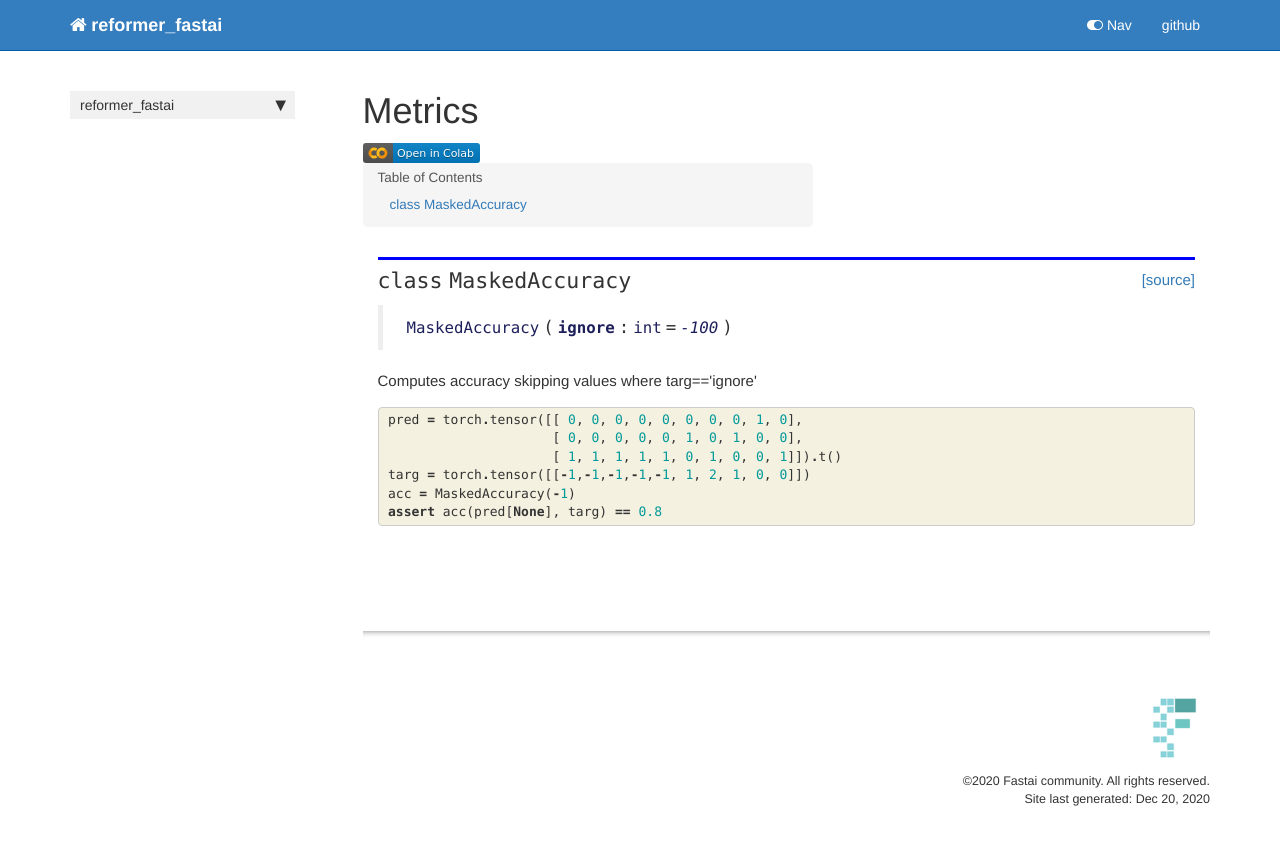
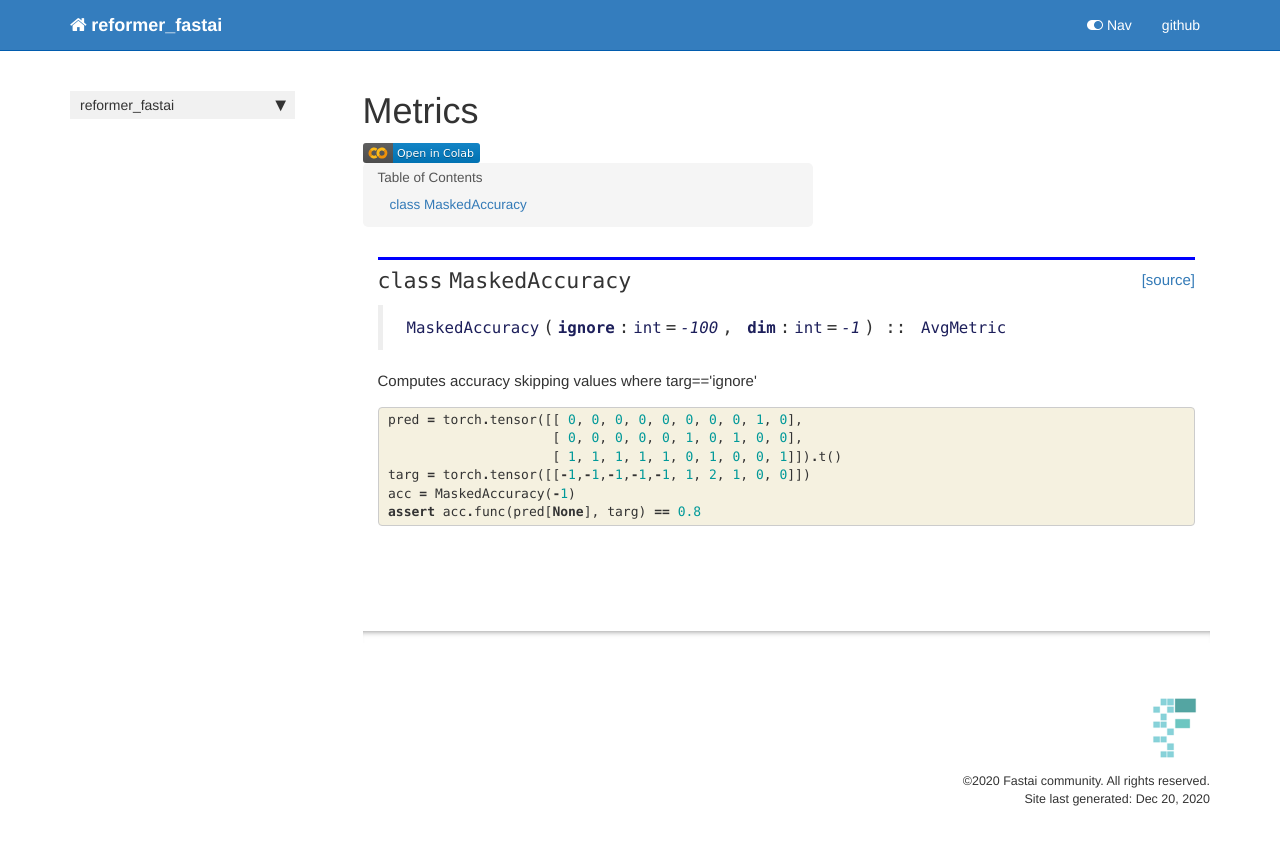
Before and after one commit to arampacha/reformer_fastai, a Jekyll site: the page built from docs/metrics.html, in a window 1280 px wide. Shown: the top 845 px of the page. Built offline with Jekyll 4.4.1, drawn with Linux system fonts in a browser that asks for light colours; nearby versions of some CDN libraries; comment, search, counter and statistics services are not loaded.

Commit message:
rebuild docs

```diff
--- a/docs/metrics.html
+++ b/docs/metrics.html
@@ -47,7 +47,7 @@
 
 
 <div class="output_markdown rendered_html output_subarea ">
-<h2 id="MaskedAccuracy" class="doc_header"><code>class</code> <code>MaskedAccuracy</code><a href="https://github.com/arampacha/reformer_fastai/tree/master/reformer_fastai/metrics.py#L9" class="source_link" style="float:right">[source]</a></h2><blockquote><p><code>MaskedAccuracy</code>(<strong><code>ignore</code></strong>:<code>int</code>=<em><code>-100</code></em>)</p>
+<h2 id="MaskedAccuracy" class="doc_header"><code>class</code> <code>MaskedAccuracy</code><a href="https://github.com/arampacha/reformer_fastai/tree/master/reformer_fastai/metrics.py#L16" class="source_link" style="float:right">[source]</a></h2><blockquote><p><code>MaskedAccuracy</code>(<strong><code>ignore</code></strong>:<code>int</code>=<em><code>-100</code></em>, <strong><code>dim</code></strong>:<code>int</code>=<em><code>-1</code></em>) :: <code>AvgMetric</code></p>
 </blockquote>
 <p>Computes accuracy skipping values where targ=='ignore'</p>
 
@@ -80,7 +80,7 @@
                      <span class="p">[</span> <span class="mi">1</span><span class="p">,</span> <span class="mi">1</span><span class="p">,</span> <span class="mi">1</span><span class="p">,</span> <span class="mi">1</span><span class="p">,</span> <span class="mi">1</span><span class="p">,</span> <span class="mi">0</span><span class="p">,</span> <span class="mi">1</span><span class="p">,</span> <span class="mi">0</span><span class="p">,</span> <span class="mi">0</span><span class="p">,</span> <span class="mi">1</span><span class="p">]])</span><span class="o">.</span><span class="n">t</span><span class="p">()</span>
 <span class="n">targ</span> <span class="o">=</span> <span class="n">torch</span><span class="o">.</span><span class="n">tensor</span><span class="p">([[</span><span class="o">-</span><span class="mi">1</span><span class="p">,</span><span class="o">-</span><span class="mi">1</span><span class="p">,</span><span class="o">-</span><span class="mi">1</span><span class="p">,</span><span class="o">-</span><span class="mi">1</span><span class="p">,</span><span class="o">-</span><span class="mi">1</span><span class="p">,</span> <span class="mi">1</span><span class="p">,</span> <span class="mi">2</span><span class="p">,</span> <span class="mi">1</span><span class="p">,</span> <span class="mi">0</span><span class="p">,</span> <span class="mi">0</span><span class="p">]])</span>
 <span class="n">acc</span> <span class="o">=</span> <span class="n">MaskedAccuracy</span><span class="p">(</span><span class="o">-</span><span class="mi">1</span><span class="p">)</span>
-<span class="k">assert</span> <span class="n">acc</span><span class="p">(</span><span class="n">pred</span><span class="p">[</span><span class="kc">None</span><span class="p">],</span> <span class="n">targ</span><span class="p">)</span> <span class="o">==</span> <span class="mf">0.8</span>
+<span class="k">assert</span> <span class="n">acc</span><span class="o">.</span><span class="n">func</span><span class="p">(</span><span class="n">pred</span><span class="p">[</span><span class="kc">None</span><span class="p">],</span> <span class="n">targ</span><span class="p">)</span> <span class="o">==</span> <span class="mf">0.8</span>
 </pre></div>
 
     </div>
--- a/reformer_fastai/metrics.py
+++ b/reformer_fastai/metrics.py
@@ -9,7 +9,7 @@
 
 # Cell
 def _masked_accuracy(inp, targ, ignore=-100, dim=-1):
-    pred, targ = inp.argmax(dim=dim)
+    pred, targ = flatten_check(inp.argmax(dim=dim), targ)
     mask = targ != ignore
     return (pred[mask] == targ[mask]).float().mean()
 
```
